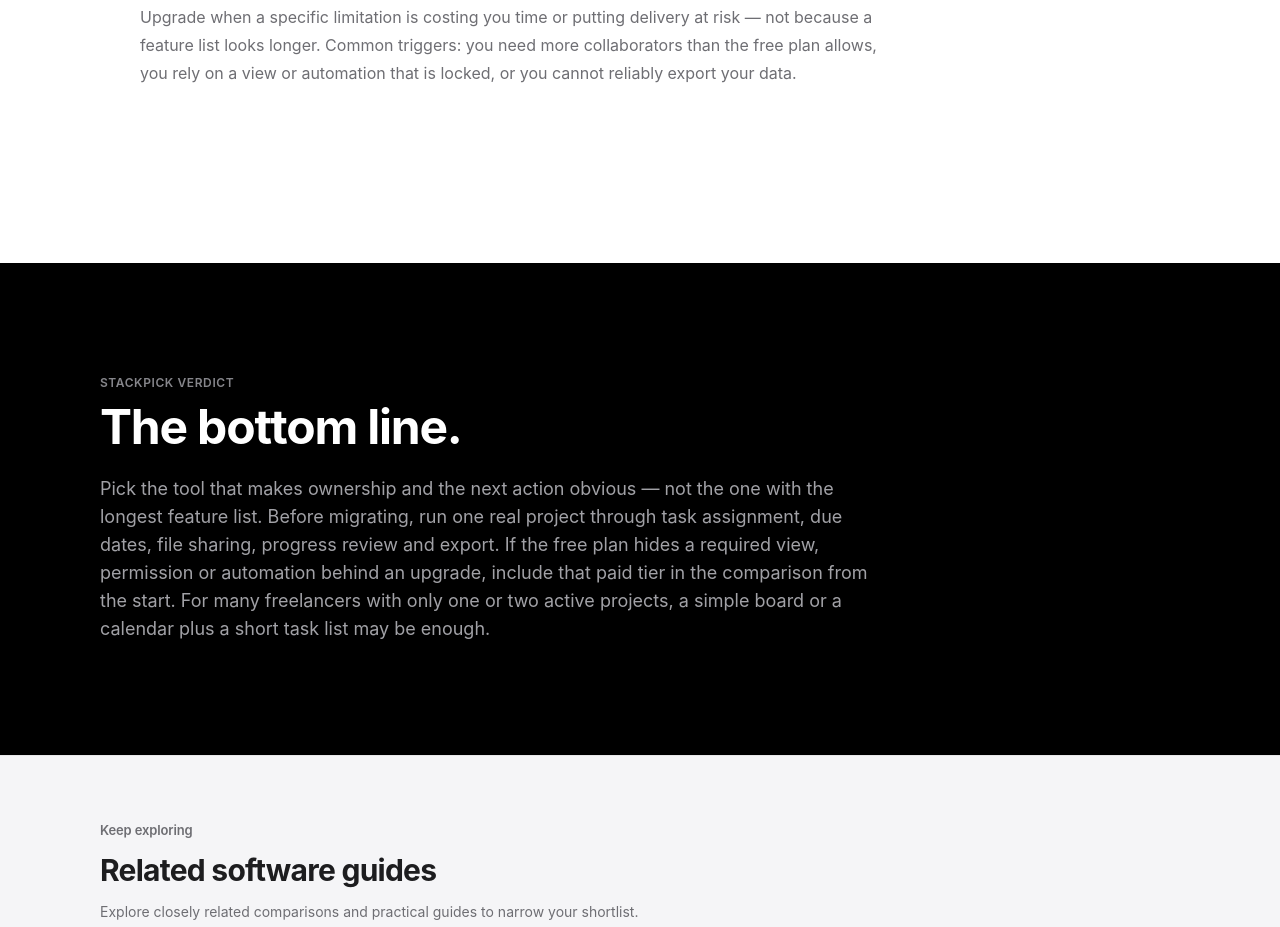
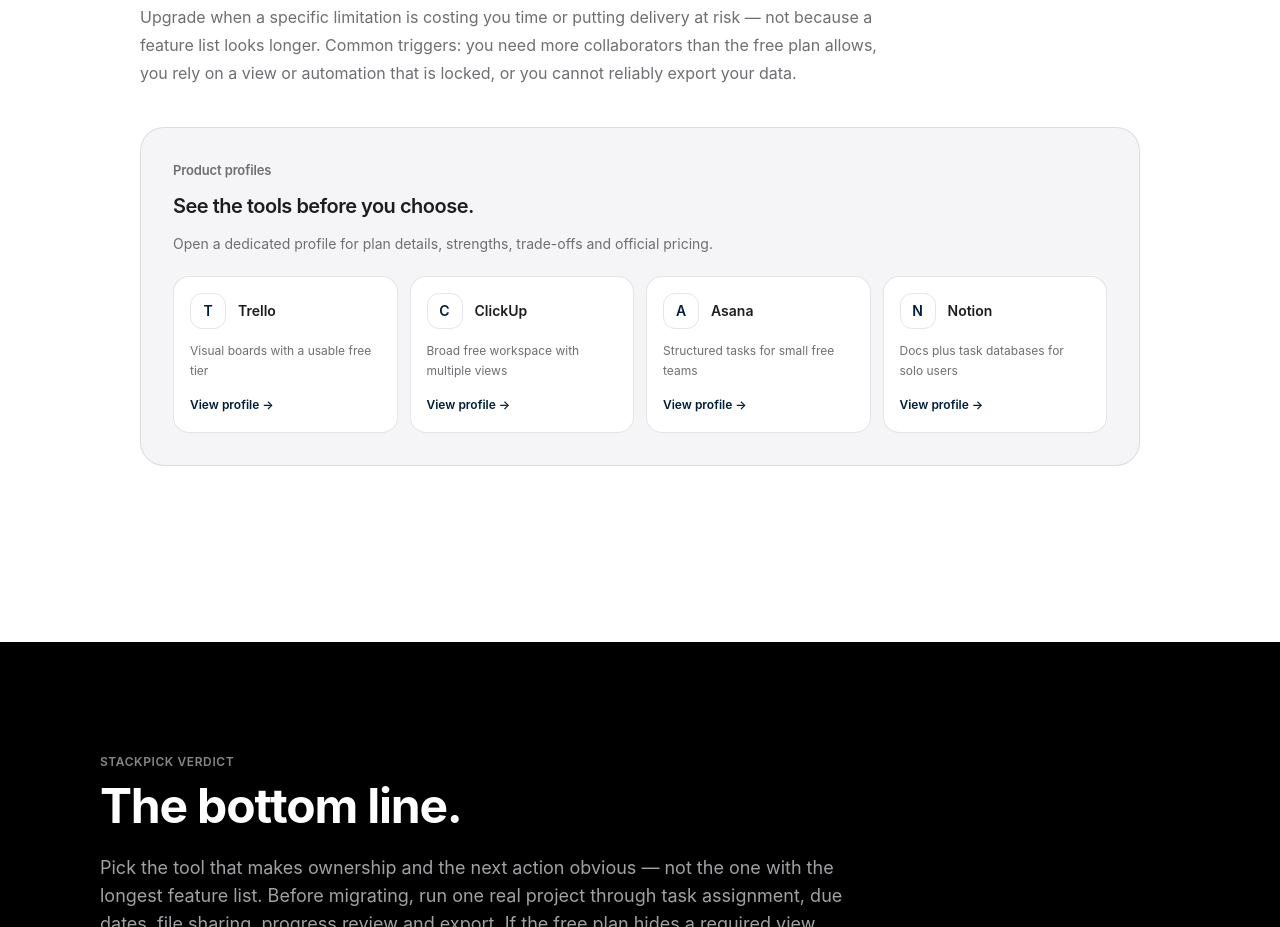
Before and after one commit to LinukaBandara/StackPick, a Next.js app: page /best/free-project-management-software in a window 1280 px wide. Shown: the part 4440-5367 px from the top of the page. Built offline with nearby package versions, Linux system fonts and the light colour scheme; no server answers.

Commit message:
Phase 2: add product profiles with SoftwareLogo to free-project-management-software

```diff
--- a/app/best/free-project-management-software/page.tsx
+++ b/app/best/free-project-management-software/page.tsx
@@ -1,5 +1,7 @@
 import type { Metadata } from "next";
+import Link from "next/link";
 import ComparisonArticle from "@/components/ComparisonArticle";
+import SoftwareLogo from "@/components/SoftwareLogo";
 
 export const metadata: Metadata = {
   title: "Best Free Project Management Software (2026)",
@@ -7,6 +9,13 @@ export const metadata: Metadata = {
     "Compare free project-management options for freelancers and small teams. Real limits on seats, projects, views, automation and when a paid plan becomes necessary.",
   alternates: { canonical: "/best/free-project-management-software" },
 };
+
+const FREE_PM_PROFILES = [
+  { name: "Trello", url: "https://trello.com/", href: "/software/trello", note: "Visual boards with a usable free tier" },
+  { name: "ClickUp", url: "https://clickup.com/", href: "https://clickup.com/", note: "Broad free workspace with multiple views" },
+  { name: "Asana", url: "https://asana.com/", href: "https://asana.com/", note: "Structured tasks for small free teams" },
+  { name: "Notion", url: "https://www.notion.com/", href: "https://www.notion.com/", note: "Docs plus task databases for solo users" },
+];
 
 export default function Page() {
   return (
@@ -100,6 +109,32 @@ export default function Page() {
           <p className="mt-4 max-w-3xl text-base leading-7 text-[#6e6e73]">
             Upgrade when a specific limitation is costing you time or putting delivery at risk — not because a feature list looks longer. Common triggers: you need more collaborators than the free plan allows, you rely on a view or automation that is locked, or you cannot reliably export your data.
           </p>
+
+          <div className="mt-10 rounded-[24px] border border-black/10 bg-[#f5f5f7] p-6 sm:p-8">
+            <p className="sp-eyebrow">Product profiles</p>
+            <h2 className="mt-3 text-xl font-semibold tracking-tight text-[#1d1d1f]">See the tools before you choose.</h2>
+            <p className="mt-3 max-w-2xl text-sm leading-6 text-[#6e6e73]">
+              Open a dedicated profile for plan details, strengths, trade-offs and official pricing.
+            </p>
+            <div className="mt-5 grid gap-3 sm:grid-cols-2 lg:grid-cols-4">
+              {FREE_PM_PROFILES.map((profile) => (
+                <Link
+                  key={profile.name}
+                  href={profile.href}
+                  className="group rounded-2xl border border-black/10 bg-white p-4 transition hover:border-[#001D39]/35 hover:shadow-sm"
+                >
+                  <div className="flex items-center gap-3">
+                    <SoftwareLogo name={profile.name} url={profile.url} size="small" />
+                    <span className="text-sm font-semibold text-[#1d1d1f]">{profile.name}</span>
+                  </div>
+                  <p className="mt-3 text-xs leading-5 text-[#6e6e73]">{profile.note}</p>
+                  <span className="mt-4 inline-flex text-xs font-semibold text-[#001D39] group-hover:underline">
+                    View profile →
+                  </span>
+                </Link>
+              ))}
+            </div>
+          </div>
         </div>
       </section>
     </ComparisonArticle>
```
